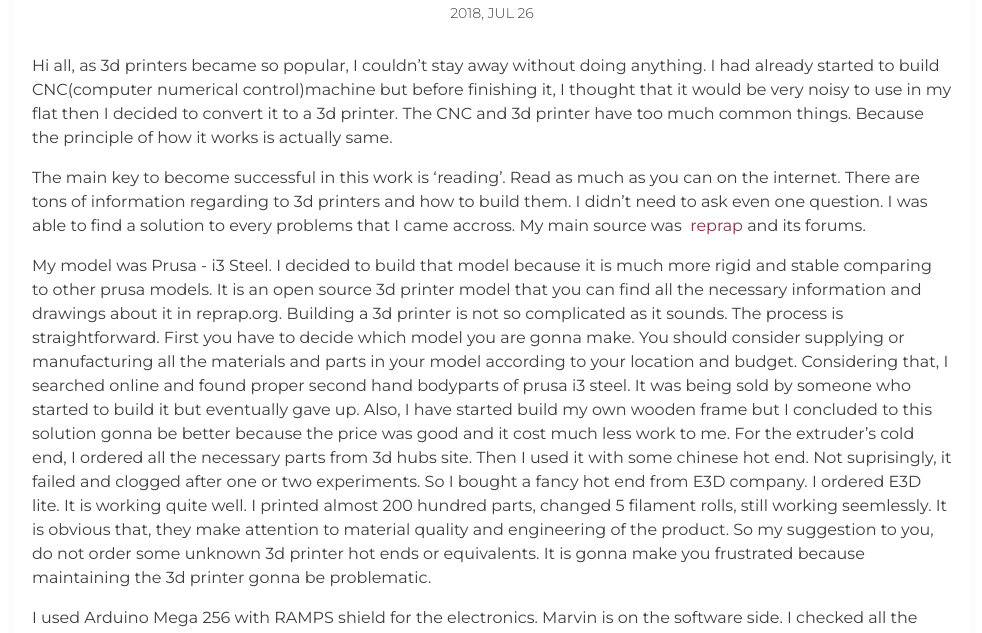
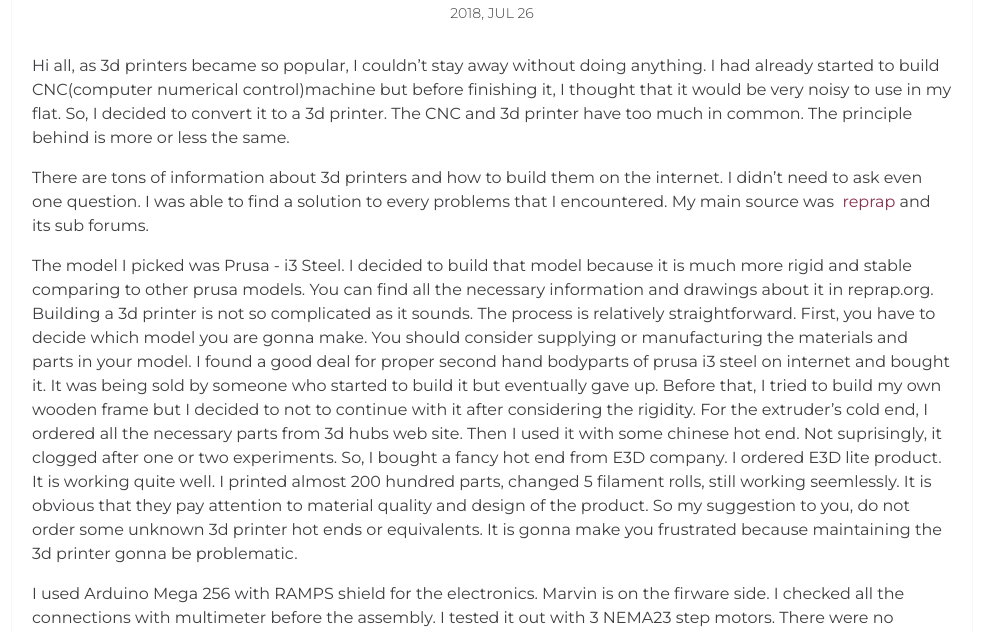
Before and after one commit to Grkmus/blog0, a Jekyll site: the page built from _posts/2018-07-26-DIY-3d-Printer.markdown, in a window 1280 px wide. Shown: the part 587-1220 px from the top of the page, without its empty margins (148-1130 px from the left). Built offline with Jekyll 4.4.1, drawn with Linux system fonts in a browser that asks for light colours; some of the changed text lies outside the part shown.

Commit message:
Fix english

```diff
--- a/_posts/2018-07-26-DIY-3d-Printer.markdown
+++ b/_posts/2018-07-26-DIY-3d-Printer.markdown
@@ -4,20 +4,20 @@ title:  "Building a 3d Printer"
 img: printer/IMG_6702.jpg
 tags: [Project, DIY]
 ---
-Hi all, as 3d printers became so popular, I couldn't stay away without doing anything. I had already started to build CNC(computer numerical control)machine but before finishing it, I thought that it would be very noisy to use in my flat then I decided to convert it to a 3d printer. The CNC and 3d printer have too much common things. Because the principle of how it works is actually same.
+Hi all, as 3d printers became so popular, I couldn't stay away without doing anything. I had already started to build CNC(computer numerical control)machine but before finishing it, I thought that it would be very noisy to use in my flat. So, I decided to convert it to a 3d printer. The CNC and 3d printer have too much in common. The principle behind is more or less the same.
 
-The main key to become successful in this work is 'reading'. Read as much as you can on the internet. There are tons of information regarding to 3d printers and how to build them. I didn't need to ask even one question. I was able to find a solution to every problems that I came accross. My main source was  [reprap](https://reprap.org "reprap") and its forums.
+There are tons of information about 3d printers and how to build them on the internet. I didn't need to ask even one question. I was able to find a solution to every problems that I encountered. My main source was  [reprap](https://reprap.org "reprap") and its sub forums.
 
-My model was Prusa - i3 Steel. I decided to build that model because it is much more rigid and stable comparing to other prusa models. It is an open source 3d printer model that you can find all the necessary information and drawings about it in reprap.org. Building a 3d printer is not so complicated as it sounds. The process is straightforward. First you have to decide which model you are gonna make. You should consider supplying or manufacturing all the materials and parts in your model according to your location and budget. Considering that, I searched online and found proper second hand bodyparts of prusa i3 steel. It was being sold by someone who started to build it but eventually gave up. Also, I have started build my own wooden frame but I concluded to this solution gonna be better because the price was good and it cost much less work to me.
- For the extruder's cold end, I ordered all the necessary parts from 3d hubs site. Then I used it with some chinese hot end. Not suprisingly, it failed and clogged after one or two experiments. So I bought a fancy hot end from E3D company. I ordered E3D lite. It is working quite well. I printed almost 200 hundred parts, changed 5 filament rolls, still working seemlessly. It is obvious that, they make attention to material quality and engineering of the product. So my suggestion to you, do not order some unknown 3d printer hot ends or equivalents. It is gonna make you frustrated because maintaining the 3d printer gonna be problematic.
+The model I picked was Prusa - i3 Steel. I decided to build that model because it is much more rigid and stable comparing to other prusa models. You can find all the necessary information and drawings about it in reprap.org. Building a 3d printer is not so complicated as it sounds. The process is relatively straightforward. First, you have to decide which model you are gonna make. You should consider supplying or manufacturing the materials and parts in your model. I found a good deal for proper second hand bodyparts of prusa i3 steel on internet and bought it. It was being sold by someone who started to build it but eventually gave up. Before that, I tried to build my own wooden frame but I decided to not to continue with it after considering the rigidity.
+ For the extruder's cold end, I ordered all the necessary parts from 3d hubs web site. Then I used it with some chinese hot end. Not suprisingly, it clogged after one or two experiments. So, I bought a fancy hot end from E3D company. I ordered E3D lite product. It is working quite well. I printed almost 200 hundred parts, changed 5 filament rolls, still working seemlessly. It is obvious that they pay attention to material quality and design of the product. So my suggestion to you, do not order some unknown 3d printer hot ends or equivalents. It is gonna make you frustrated because maintaining the 3d printer gonna be problematic.
 
-I used Arduino Mega 256 with RAMPS shield for the electronics. Marvin is on the software side. I checked all the connections with multimeter before the assembly. I tested it out with 3 NEMA23 step motors. There were no problems.
+I used Arduino Mega 256 with RAMPS shield for the electronics. Marvin is on the firware side. I checked all the connections with multimeter before the assembly. I tested it out with 3 NEMA23 step motors. There were no problems.
 
 ![3dPrinter]({{ site.baseurl }}/assets/img/printer/IMG_6702.jpg)
 
 After whole assembly process done, It was looking like this.
 
-I tried to use some already designed endstops from thingiverse but It was not so convenient because it was lack of fine tune adjustment feature. So, I designed my own end stop for the z-axis in the end. I used sketchup for modeling. It can just attached to step motor and stays stable and also I added fine tuning mechanism to it. It is great to think about something and get it in your hand in minutes like that.
+I tried to use some designed endstops from thingiverse but It was lack of fine tune adjustment feature. So, I designed my own end stop for the z-axis in the end. I used sketchup for modeling. It can be attached to step motor and stays stable enough while the device is printing. I also added fine tune mechanism with a help of a screw to it. The result was great! All in all, It is so nice to think about something and get it in your hand in minutes like that.
 
 ![3dPrinter](/assets/img/printer/IMG_6760.png)
 
```
